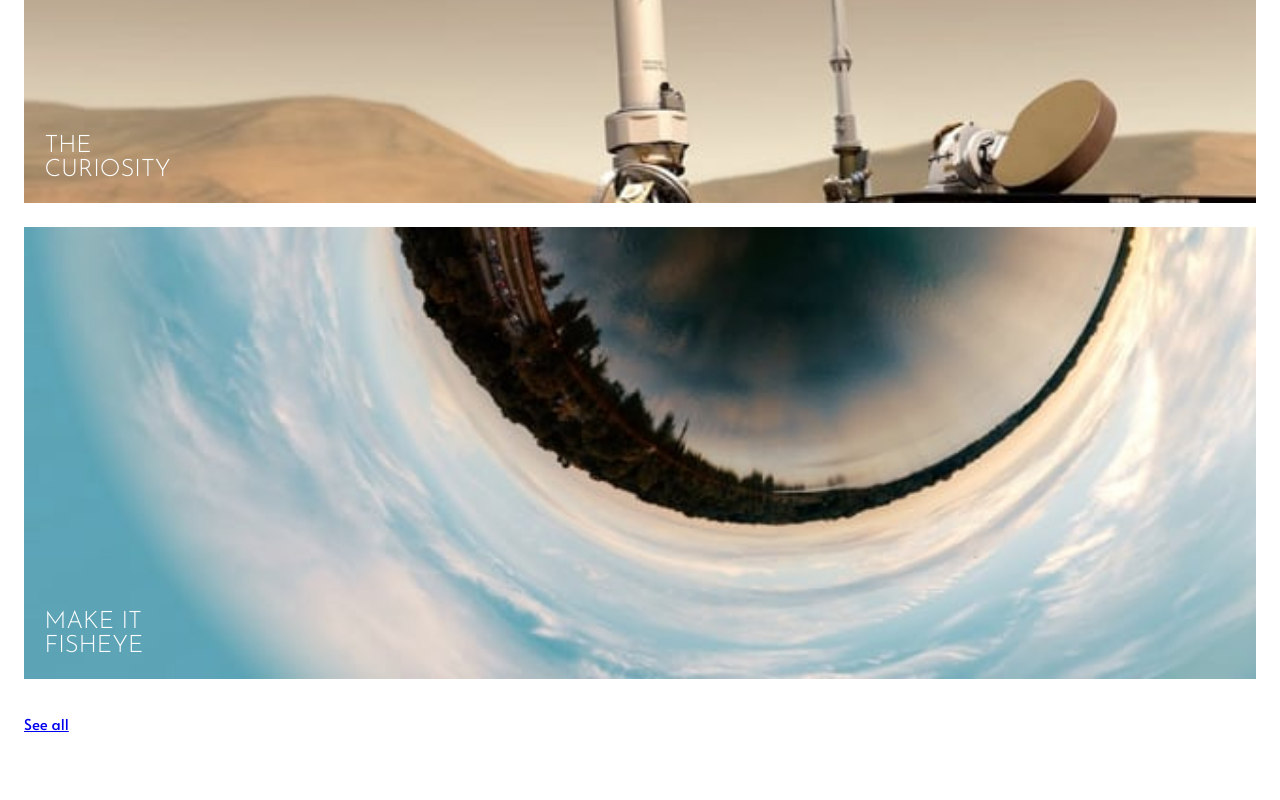
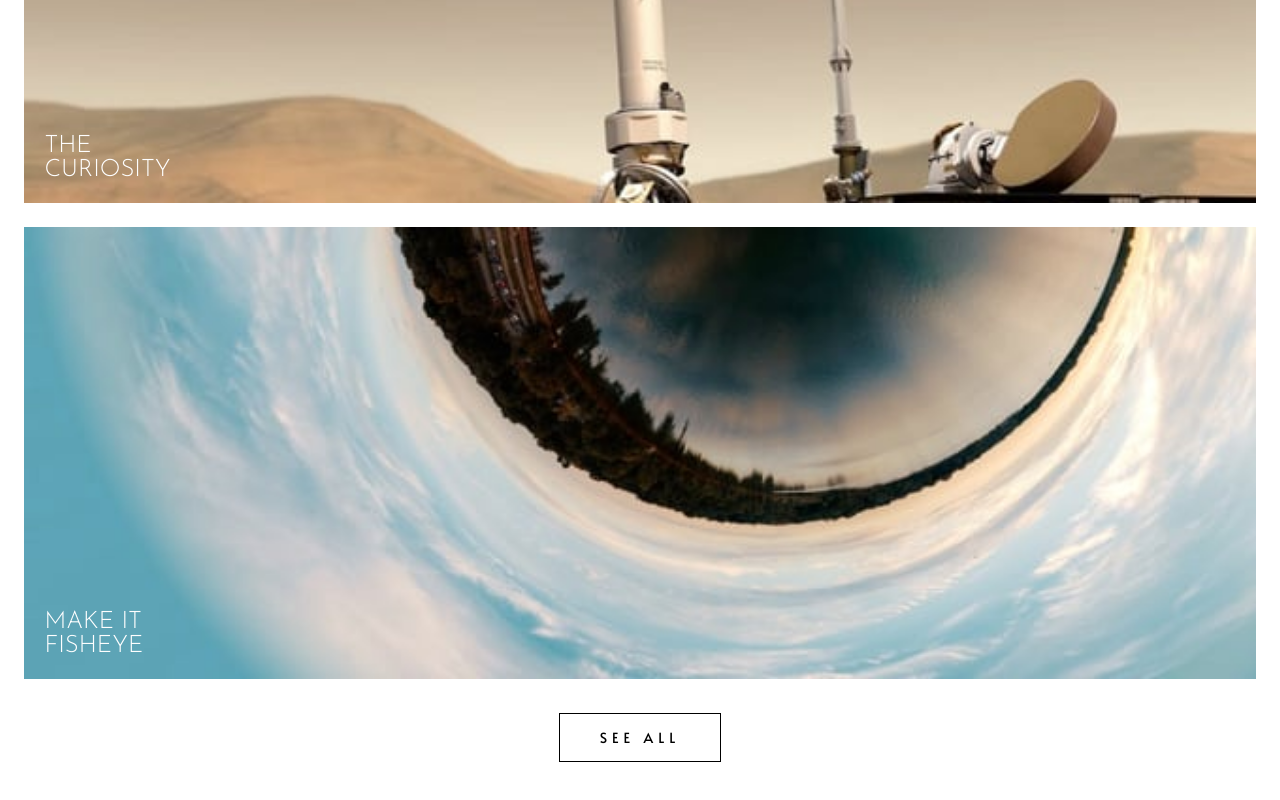
Before and after one commit to kalrog-dev/fem_loopstudios, a React (Vite) app: page / in a window 1280 px wide. Shown: the part 4769-5569 px from the top of the page. Before the commit the page ends 5503 px from the top, so only its background shows below. Built offline with nearby package versions, Linux system fonts and the light colour scheme; the HTML template or start-up script is replaced by a standard one.

Commit message:
Create general button styles

```diff
--- a/src/App.css
+++ b/src/App.css
@@ -34,6 +34,16 @@
   max-width: 100%;
 }
 
+.btn {
+  display: inline-block;
+  margin-inline: auto;
+  padding: 1em 2.85em;
+  text-align: center;
+  text-decoration: none;
+  color: #000;
+  border: 1px solid #000;
+}
+
 /* Typography */
 .hero-title {
   font-family: 'Josefin Sans', sans-serif;
@@ -54,6 +64,12 @@
   text-transform: uppercase;
 }
 
+.creations-btn {
+  font-size: 0.875rem;
+  letter-spacing: 5px;
+  text-transform: uppercase;
+}
+
 .creations-grid-item figcaption {
   font-family: 'Josefin Sans', sans-serif;
   font-size: 1.5rem;
--- a/src/components/Creations.css
+++ b/src/components/Creations.css
@@ -1,5 +1,6 @@
 #creations {
   display: grid;
+  margin-bottom: 6.4em;
 }
 
 .creations-btn {
--- a/src/components/Creations.tsx
+++ b/src/components/Creations.tsx
@@ -5,7 +5,7 @@
   return (
     <section id='creations'>
       <h2 className='creations-title'>Our creations</h2>
-      <a className='creations-btn' href="#">See all</a>
+      <a className='creations-btn btn' href="#">See all</a>
       <div className="creations-grid">
         {creationImages.map((image, index) => {
           return (
```
